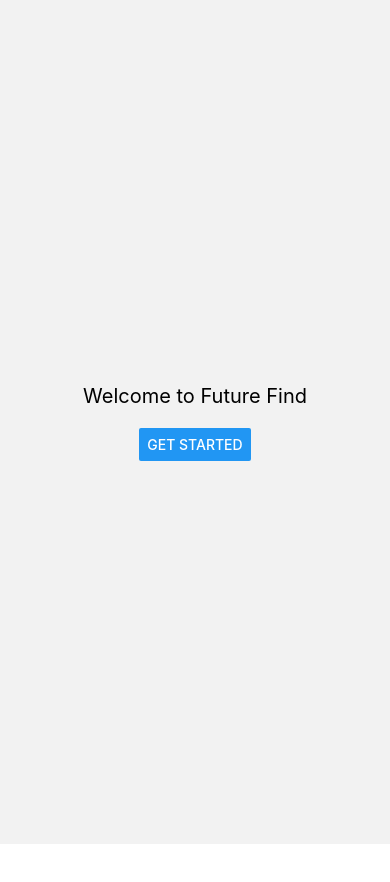
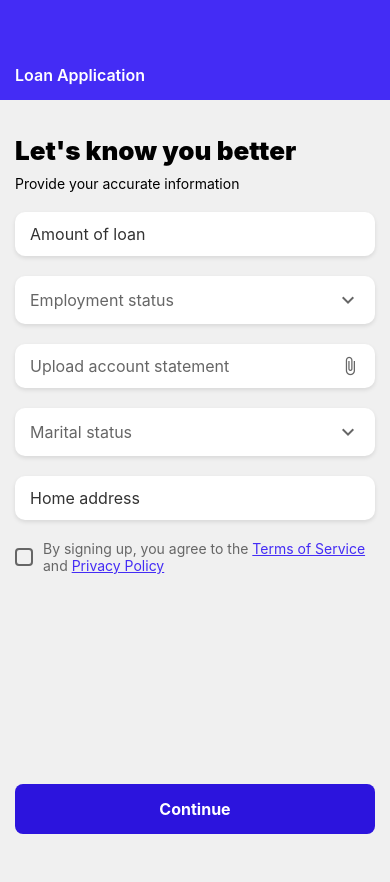
Before and after one commit to Daniel24356/Future-Find, a React Native app: screen / in a window 390 px wide. Shown: the top 882 px of the page. Before the commit the page ends 844 px from the top, so only its background shows below. Built offline with nearby package versions, Linux system fonts and the light colour scheme.

Commit message:
done w my page

```diff
--- a/App.js
+++ b/App.js
@@ -1,5 +1,5 @@
-import AppNavigator from './navigation/AppNavigator';
+import LoanLandingScreen from './screens/LoanLandingScreen';
 
 export default function App() {
-  return <AppNavigator/>
+  return <LoanLandingScreen/>
 }
--- a/package.json
+++ b/package.json
@@ -20,7 +20,7 @@
     "react-native-gesture-handler": "^2.24.0",
     "react-native-reanimated": "^3.17.0",
     "react-native-safe-area-context": "^5.2.0",
-    "react-native-screens": "^4.9.0",
+    "react-native-screens": "^4.9.1",
     "react-native-vector-icons": "^10.2.0"
   },
   "devDependencies": {
--- /dev/null
+++ b/screens/LoanLandingScreen.js
@@ -0,0 +1,157 @@
+import React from "react";
+import {
+  View,
+  Text,
+  TextInput,
+  TouchableOpacity,
+  StyleSheet,
+} from "react-native";
+import { MaterialIcons } from "@expo/vector-icons";
+import CustomButton from "../props/CustomButton";
+
+export default function LoanLandingScreen() {
+  return (
+    <View contentContainerStyle={styles.container}>
+      {/* Top Header Bar */}
+      <View style={styles.topPart}>
+        <Text style={styles.appTitle}>Loan Application</Text>
+
+      </View>
+
+      {/* Body Section */}
+      <View style={styles.body}>
+        <Text style={styles.header}>Let's know you better</Text>
+        <Text style={styles.smallText}>Provide your accurate information</Text>
+
+        {/* Loan Amount Input */}
+        <TextInput
+          style={styles.input}
+          placeholder="Amount of loan"
+          keyboardType="numeric"
+        />
+
+        {/* Employment Status (Dropdown) */}
+        <TouchableOpacity style={styles.select}>
+          <Text style={styles.selectText}>Employment status</Text>
+          <MaterialIcons name="keyboard-arrow-down" size={24} color="#666" />
+        </TouchableOpacity>
+
+        {/* Upload Account Statement */}
+        <TouchableOpacity style={styles.uploadButton}>
+          <Text style={styles.uploadText}>Upload account statement</Text>
+          <MaterialIcons name="attach-file" size={20} color="#666" />
+        </TouchableOpacity>
+
+        {/* Marital Status (Dropdown) */}
+        <TouchableOpacity style={styles.select}>
+          <Text style={styles.selectText}>Marital status</Text>
+          <MaterialIcons name="keyboard-arrow-down" size={24} color="#666" />
+        </TouchableOpacity>
+
+        {/* Home Address Input */}
+        <TextInput style={styles.input} placeholder="Home address" />
+
+        {/* Terms & Conditions Checkbox */}
+        <View style={styles.termsContainer}>
+          <TouchableOpacity style={styles.checkbox} />
+          <Text style={styles.termsText}>
+            By signing up, you agree to the{" "}
+            <Text style={styles.linkText}>Terms of Service</Text> and{" "}
+            <Text style={styles.linkText}>Privacy Policy</Text>
+          </Text>
+        </View>
+        <View style={styles.button}>
+          <CustomButton title="Continue" backgroundColor="#2C14DD" />
+        </View>
+      </View>
+    </View>
+  );
+}
+
+const styles = StyleSheet.create({
+  container: { paddingBottom: 20 },
+  topPart: {
+    backgroundColor: "#442CF5",
+    height: 100,
+    justifyContent: "center",
+    paddingHorizontal: 15,
+  },
+  appTitle: {
+    color: "#fff",
+    fontSize: 16,
+    fontWeight: "600",
+    marginTop: 30,
+    marginBottom: -20,
+  },
+  body: { padding: 15, backgroundColor: "#f0f0f0", height: 1000 },
+  header: { fontSize: 26, fontWeight: "900", marginTop: 20 },
+  smallText: { marginTop: 9, fontSize: 14 },
+
+  input: {
+    backgroundColor: "#FFFFFF",
+    borderRadius: 10,
+    paddingHorizontal: 15,
+    paddingVertical: 12,
+    fontSize: 16,
+    color: "#333",
+    shadowColor: "#000",
+    shadowOffset: { width: 0, height: 2 },
+    shadowOpacity: 0.1,
+    shadowRadius: 4,
+    elevation: 3,
+    marginTop: 20,
+  },
+
+  select: {
+    flexDirection: "row",
+    alignItems: "center",
+    justifyContent: "space-between",
+    backgroundColor: "#FFFFFF",
+    borderRadius: 10,
+    paddingHorizontal: 15,
+    paddingVertical: 12,
+    fontSize: 16,
+    shadowColor: "#000",
+    shadowOffset: { width: 0, height: 2 },
+    shadowOpacity: 0.1,
+    shadowRadius: 4,
+    elevation: 3,
+    marginTop: 20,
+  },
+
+  selectText: { fontSize: 16, color: "#666" },
+
+  uploadButton: {
+    flexDirection: "row",
+    alignItems: "center",
+    justifyContent: "space-between",
+    backgroundColor: "#FFFFFF",
+    borderRadius: 10,
+    paddingHorizontal: 15,
+    paddingVertical: 12,
+    marginTop: 20,
+    shadowColor: "#000",
+    shadowOffset: { width: 0, height: 2 },
+    shadowOpacity: 0.1,
+    shadowRadius: 4,
+    elevation: 3,
+  },
+
+  uploadText: { fontSize: 16, color: "#666" },
+
+  button:{
+    marginTop: 200
+  },
+
+  termsContainer: { flexDirection: "row", alignItems: "center", marginTop: 20 },
+  checkbox: {
+    width: 18,
+    height: 18,
+    borderWidth: 2,
+    borderColor: "#666",
+    borderRadius: 4,
+    marginRight: 10,
+  },
+  termsText: { fontSize: 14, color: "#666" },
+  linkText: { color: "#442CF5", textDecorationLine: "underline" },
+});
```
Also changed, not shown: 1 other file (tests, documents, lock files or other folders).
